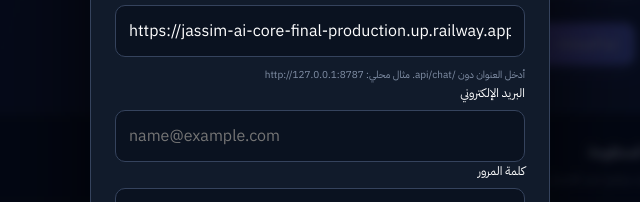
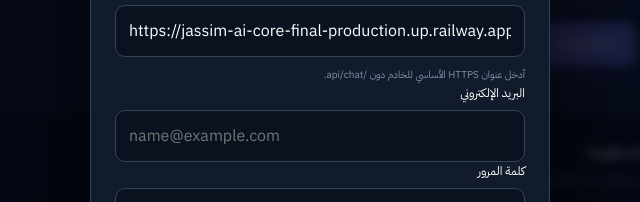
Before and after one commit to stevennpllk-crypto/-JASSIM-AI-Android, a plain HTML site: page dashboard/index.html in a window 1280 px wide. Shown: the part 282-484 px from the top of the page, 320-960 px from the left. Drawn offline with Linux system fonts and the light colour scheme; no server answers.

Commit message:
Align dashboard endpoint guidance with HTTPS validation

```diff
--- a/dashboard/index.html
+++ b/dashboard/index.html
@@ -42,7 +42,7 @@
     <section class="view" id="systems"><div class="system-grid"><article class="panel"><h3>اتصال الخادم</h3><p>عنوان API الأساسي</p><div class="server-url" id="serverUrlText">لم يتم الإعداد</div><button class="primary" id="systemSettings">إعداد الاتصال</button></article><article class="panel"><h3>محرك النموذج</h3><p>تُعرض حالة المحرك حسب استجابة الخادم، ولا يتم افتراض توفر GPU.</p><strong id="systemEngine">غير معروف</strong></article><article class="panel"><h3>التخزين</h3><p>قاعدة بيانات المحادثات</p><strong id="systemStorage">غير معروف</strong></article><article class="panel"><h3>أمان الاتصال</h3><p>استخدم HTTPS عند الاتصال عبر الإنترنت، ولا تكشف الخادم دون مصادقة وحدود استخدام.</p><span class="tag warning">يتطلب إعداداً قبل النشر العام</span></article></div></section>
     <footer>JASSIM AI CLOUD <span>واجهة أولية قابلة للتطوير · لا تمثل حالة تشغيل فعلية دون اتصال</span></footer>
   </main>
-  <dialog id="settingsDialog"><form method="dialog" id="settingsForm"><div class="dialog-head"><div><span class="tag">SERVER CONNECTION</span><h2>إعداد اتصال الخادم</h2></div><button class="icon-btn" value="cancel">×</button></div><label for="endpoint">عنوان API الأساسي</label><input id="endpoint" type="url" placeholder="https://your-server.example" autocomplete="url"><small>أدخل العنوان دون /api/chat. مثال محلي: http://127.0.0.1:8787</small><label for="accountEmail">البريد الإلكتروني</label><input id="accountEmail" type="email" placeholder="name@example.com" autocomplete="email"><label for="accountPassword">كلمة المرور</label><input id="accountPassword" type="password" placeholder="10 أحرف على الأقل" autocomplete="current-password"><small id="accountStatus">سجّل الدخول أو أنشئ حساباً. لا تحتاج إلى رمز الخادم.</small><div class="dialog-actions"><button class="secondary" type="button" id="loginAccount">دخول</button><button class="secondary" type="button" id="registerAccount">إنشاء حساب</button><button class="secondary" type="button" id="logoutAccount">خروج</button><button class="secondary" value="cancel">إغلاق</button><button class="primary" id="saveEndpoint" value="default">حفظ رابط الخادم</button></div></form></dialog>
+  <dialog id="settingsDialog"><form method="dialog" id="settingsForm"><div class="dialog-head"><div><span class="tag">SERVER CONNECTION</span><h2>إعداد اتصال الخادم</h2></div><button class="icon-btn" value="cancel">×</button></div><label for="endpoint">عنوان API الأساسي</label><input id="endpoint" type="url" placeholder="https://your-server.example" autocomplete="url"><small>أدخل عنوان HTTPS الأساسي للخادم دون /api/chat.</small><label for="accountEmail">البريد الإلكتروني</label><input id="accountEmail" type="email" placeholder="name@example.com" autocomplete="email"><label for="accountPassword">كلمة المرور</label><input id="accountPassword" type="password" placeholder="10 أحرف على الأقل" autocomplete="current-password"><small id="accountStatus">سجّل الدخول أو أنشئ حساباً. لا تحتاج إلى رمز الخادم.</small><div class="dialog-actions"><button class="secondary" type="button" id="loginAccount">دخول</button><button class="secondary" type="button" id="registerAccount">إنشاء حساب</button><button class="secondary" type="button" id="logoutAccount">خروج</button><button class="secondary" value="cancel">إغلاق</button><button class="primary" id="saveEndpoint" value="default">حفظ رابط الخادم</button></div></form></dialog>
   <div class="toast" id="toast" role="status"></div>
   <script src="./app.js"></script>
 </body></html>
```
